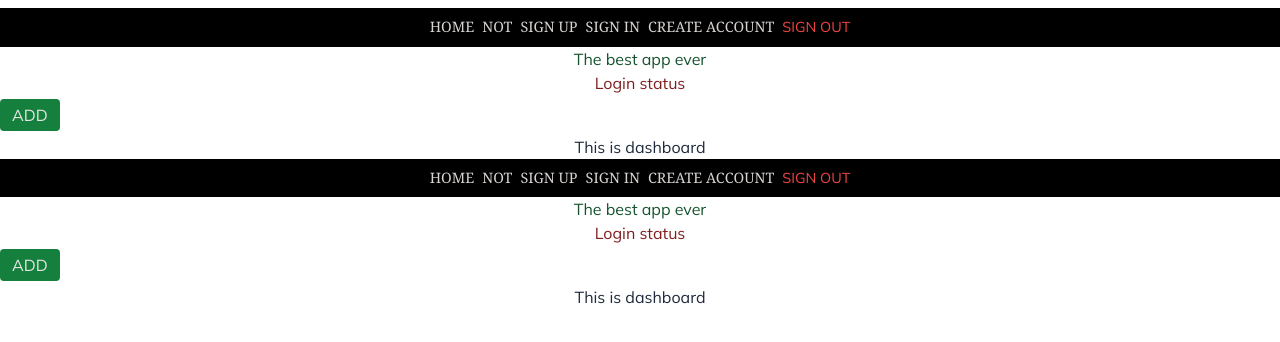
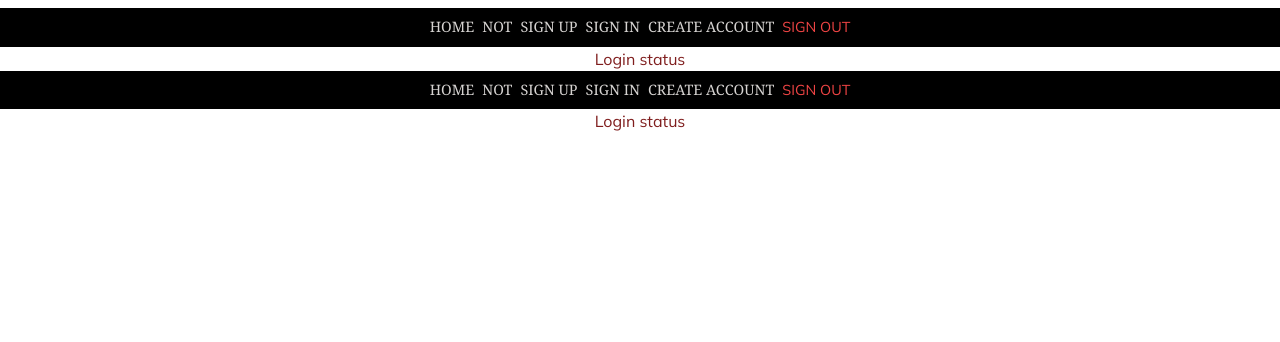
Before and after one commit to yusufnviiri/dsaccofront, a React (Create React App) app: page /dashboard in a window 1280 px wide. Shown: the top 342 px of the page. Built offline with nearby package versions, Linux system fonts and the light colour scheme; a web font is replaced by a local one.

Commit message:
clean up

```diff
--- a/src/components/Dashbord.js
+++ b/src/components/Dashbord.js
@@ -37,18 +37,13 @@ const logOut=()=>{
 <button  onClick={()=>logOut()} className='text-red-500 uppercase hover:text-yellow-500'>Sign Out</button>
     </menu>
     <div  className=''>
-      <h1 className='text-green-900  '> The best app ever
-        </h1>
+
 
         <h4 className='text-red-900  '>Login status     {logginError}
         </h4>
-        <div className='w-1/3 flex justify-between  '>
-          <button className='bg-green-700 px-3 py-1 my-1 rounded text-stone-200' onClick={()=>dispatch(add())}>ADD</button>
 
-        </div>
 
-        <h1 className='text-slate-800  '>This is dashboard
-        </h1></div>
+     </div>
 
 
     </>
```
